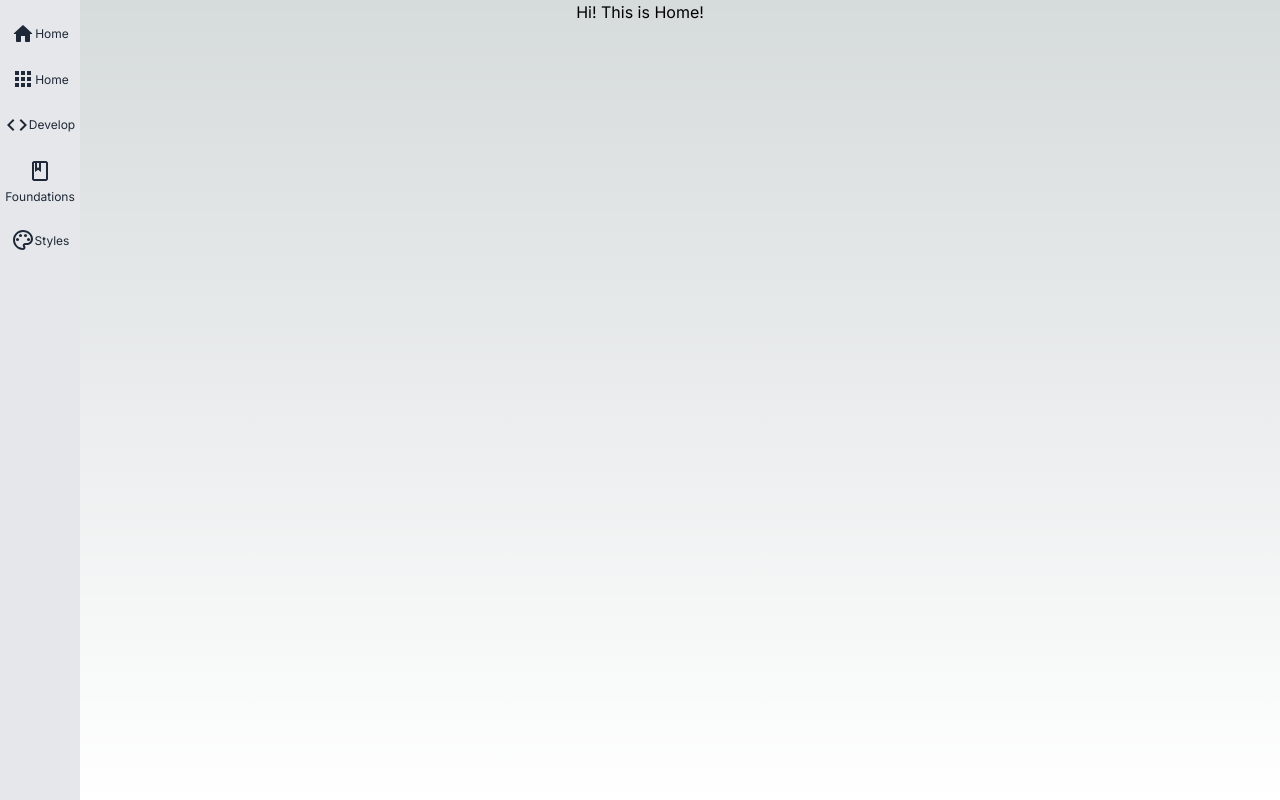
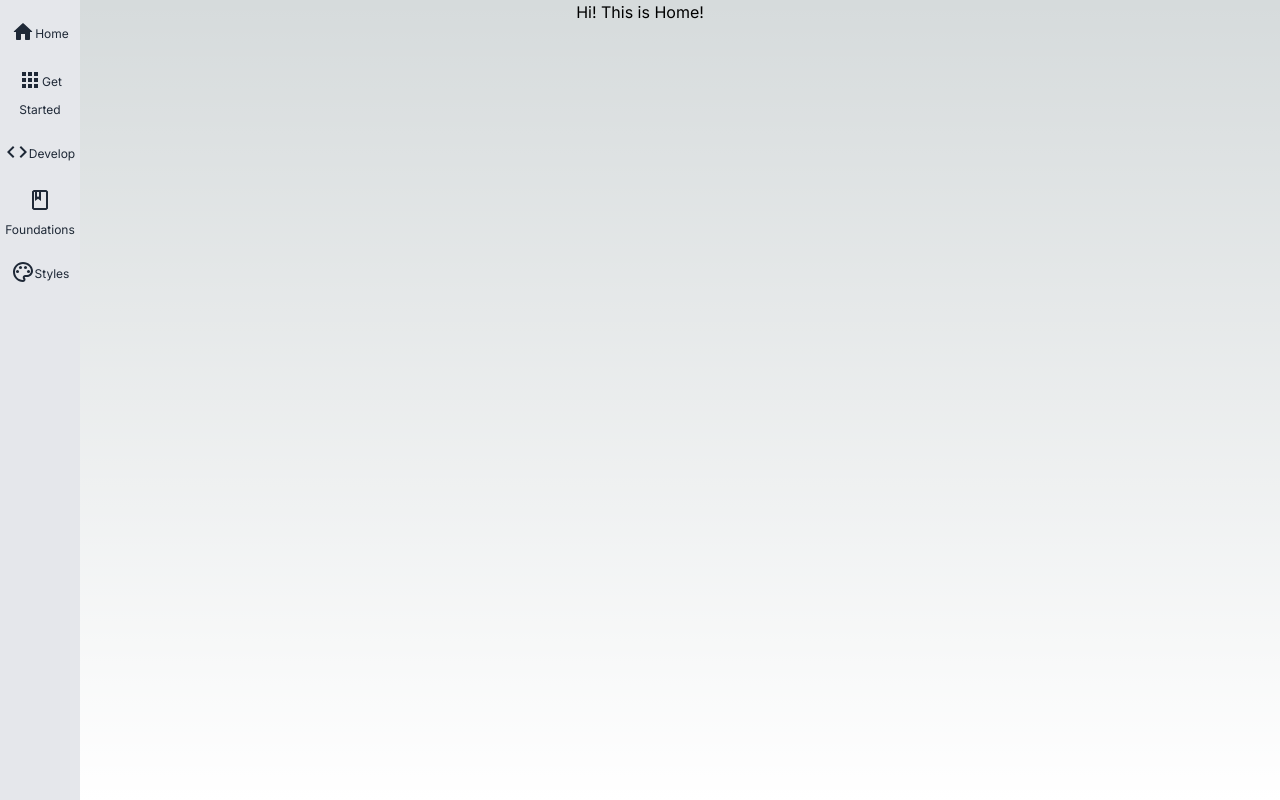
Before and after one commit to rhino-ty/back-office-nextjs-13-template, a Next.js app: page / in a window 1280 px wide. Built offline with nearby package versions, Linux system fonts and the light colour scheme.

Commit message:
Design: 디자인 수정

```diff
--- a/src/components/sidebar/sidebar.css
+++ b/src/components/sidebar/sidebar.css
@@ -7,7 +7,7 @@
 }
 
 .icon-style {
-  @apply w-14 h-8 text-gray-800 transition-colors rounded-2xl bg-opacity-0 bg-gray-300
+  @apply w-14 mb-1 text-gray-800 transition-colors rounded-2xl bg-opacity-0 bg-gray-300
   dark:text-gray-300 dark:bg-opacity-0 dark:bg-gray-700;
 }
 
--- a/src/components/sidebar/sidebar.tsx
+++ b/src/components/sidebar/sidebar.tsx
@@ -26,7 +26,7 @@ export default function Sidebar() {
             <div className="flex justify-center">
               <Link href="/get-started" className="sidebar-link group">
                 <AppsRoundedIcon className="icon-style group-hover:bg-opacity-70 group-hover:scale-105" />
-                <label className="label-style ">Home</label>
+                <label className="label-style ">Get Started</label>
               </Link>
             </div>
           </li>
```
